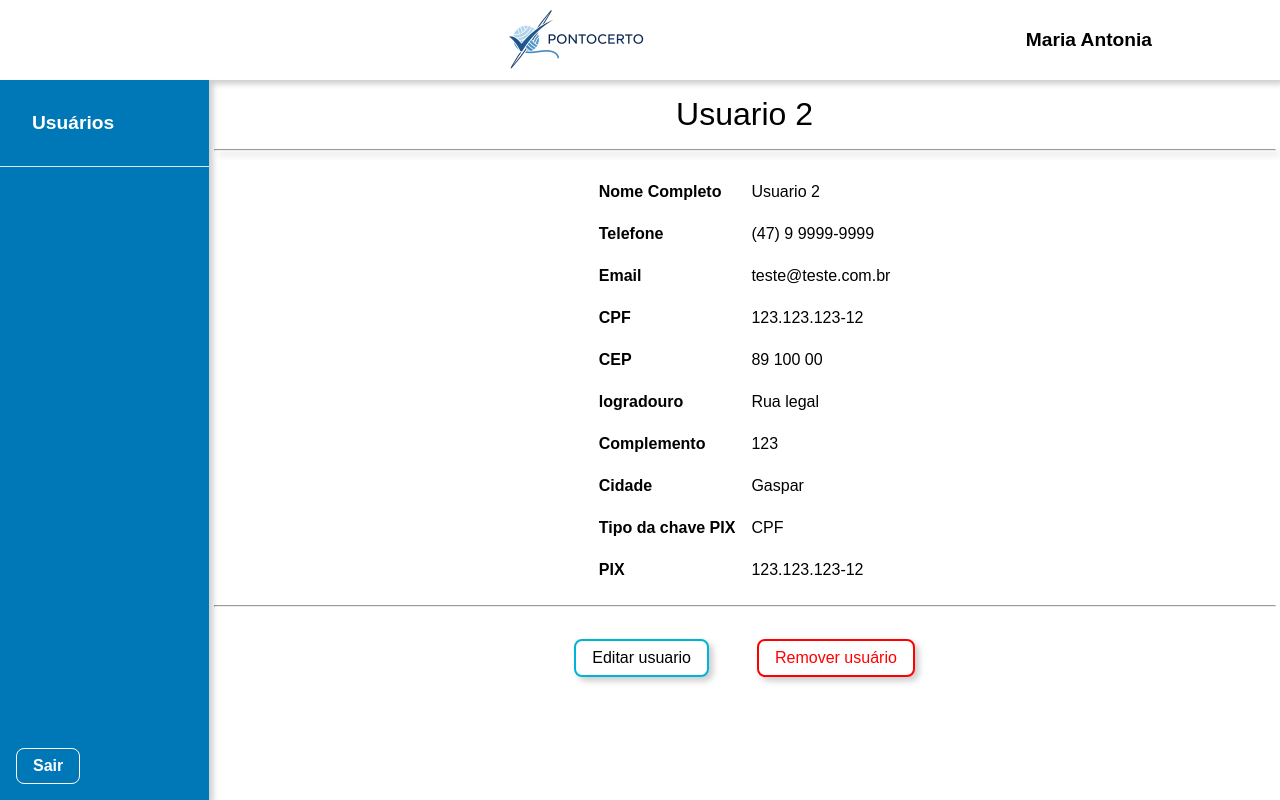
After one commit to Hudsaw/pi, a PHP site: page /pi/visualizar-usuario.html in a window 1280 px wide. The commit adds this page. Run offline with PHP 8.4, Linux system fonts and the light colour scheme; some web fonts are replaced.

Commit message:
adicionado listagem de usuario

```diff
--- a/editar-usuario.html
+++ b/editar-usuario.html
@@ -64,8 +64,9 @@
                 </span>
                 <br>
                 <hr>
-                <div class="flex h-center">
-                    <a onclick="alert()" class="botao-remover">Remover usuário</a>
+                <div class="flex h-center l-gap">
+                    <a href="visualizar-usuario.html" class="botao">Voltar</a>
+                    <a onclick="alert()" class="botao">Salvar</a>
                 </div>
             </form>
         </div>
--- a/public/ajuda.css
+++ b/public/ajuda.css
@@ -63,6 +63,7 @@
     padding: 0.5rem 1rem;
     box-shadow: 4px 4px 6px rgba(0, 0, 0, 0.2);
     text-align: center;
+    color: black;
 }
 
 .botao-remover {
--- a/public/style.css
+++ b/public/style.css
@@ -226,3 +226,12 @@ label {
     margin-block: 1rem;
     width: 100%;
 }
+
+.lista-informacoes {
+    padding-inline: 2rem;
+    gap: 1rem;
+}
+
+.lista-informacoes-coluna {
+    gap: 1.5rem;
+}
--- a/usuarios.html
+++ b/usuarios.html
@@ -25,8 +25,8 @@
             </div>
             <div class="cards">
                 <a href="cadastro-usuario.html" class="card novo-usuario">Criar usuário</a><!-- Fazer ícone -->
-                <a href="editar-usuario.html" class="card">Usuário 2</a>
-                <a href="editar-usuario.html" class="card">Usuário 3</a>
+                <a href="visualizar-usuario.html" class="card">Usuário 2</a>
+                <a href="visualizar-usuario.html" class="card">Usuário 3</a>
             </div>
         </div>
     </div>
--- /dev/null
+++ b/visualizar-usuario.html
@@ -0,0 +1,66 @@
+<!DOCTYPE html>
+<html lang="pt-br">
+
+<head>
+    <meta charset="UTF-8">
+    <title>PontoCerto</title>
+    <link rel="stylesheet" href="/public/ajuda.css">
+    <link rel="stylesheet" href="/public/style.css">
+    <link rel="icon" type="image/png" href="icon.png">
+    <meta name="viewport" content="width=device-width, initial-scale=1.0">
+</head>
+
+<body>
+    <div class="principal">
+        <div class="topo flex h-center shadow">
+            <img class="imagem-topo" src="public/banner.png" alt="banner">
+            <span class="flex l-gap v-center">
+                <span class="nome-usuario">Maria Antonia</span>
+            </span>
+        </div>
+        <div class="conteudo flex">
+            <div class="menu flex vertical shadow">
+                <a href="usuarios.html" class="item bold">Usuários</a>
+                <a href="index.html" class="sair">Sair</a>
+            </div>
+            <form class="formulario-cadastro">
+                <div class="titulo">Usuario 2</div>
+                <hr class="shadow">
+                <span class="lista-informacoes flex center">
+                    <span class="lista-informacoes-coluna bold flex vertical">
+                        <span class="flex v-center" for="nome">Nome Completo</span>
+                        <span class="flex v-center" for="telefone">Telefone</span>
+                        <span class="flex v-center" for="email">Email</span>
+                        <span class="flex v-center" for="cpf">CPF</span>
+                        <span class="flex v-center" for="cep">CEP</span>
+                        <span class="flex v-center" for="logradouro">logradouro</span>
+                        <span class="flex v-center" for="complemento">Complemento</span>
+                        <span class="flex v-center" for="cidade">Cidade</span>
+                        <span class="flex v-center" for="tipo">Tipo da chave PIX</span>
+                        <span class="flex v-center" for="pix">PIX</span>
+                    </span>
+                    <span class="lista-informacoes-coluna flex vertical">
+                        <span class="flex v-center" for="nome">Usuario 2</span>
+                        <span class="flex v-center" for="telefone">(47) 9 9999-9999</span>
+                        <span class="flex v-center" for="email">teste@teste.com.br</span>
+                        <span class="flex v-center" for="cpf">123.123.123-12</span>
+                        <span class="flex v-center" for="cep">89 100 00</span>
+                        <span class="flex v-center" for="logradouro">Rua legal</span>
+                        <span class="flex v-center" for="complemento">123</span>
+                        <span class="flex v-center" for="cidade">Gaspar</span>
+                        <span class="flex v-center" for="tipo">CPF</span>
+                        <span class="flex v-center" for="pix">123.123.123-12</span>
+                    </span>
+                </span>
+                <br>
+                <hr>
+                <div class="flex h-center l-gap">
+                    <a href="editar-usuario.html" class="botao">Editar usuario</a>
+                    <a onclick="alert()" class="botao-remover">Remover usuário</a>
+                </div>
+            </form>
+        </div>
+    </div>
+</body>
+
+<html>
```
